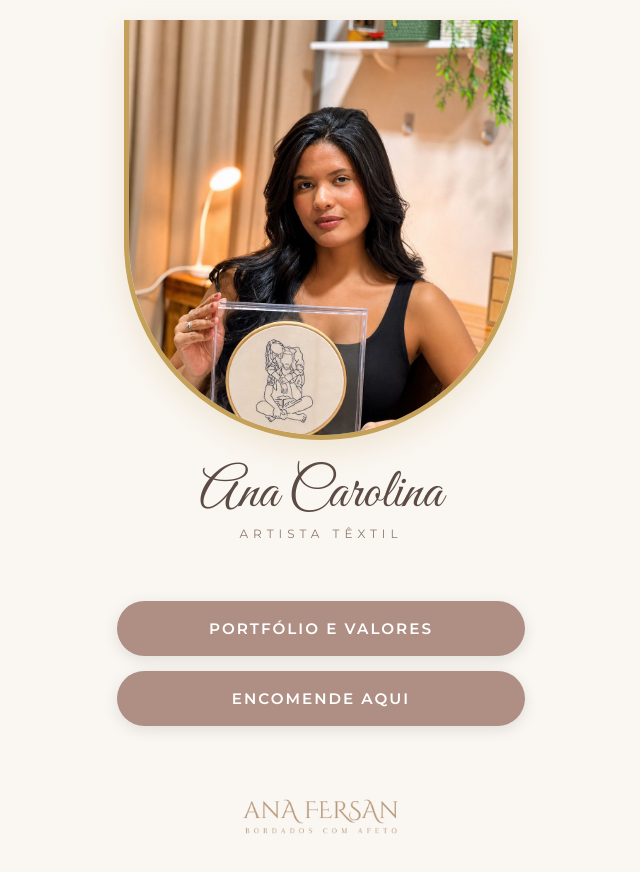
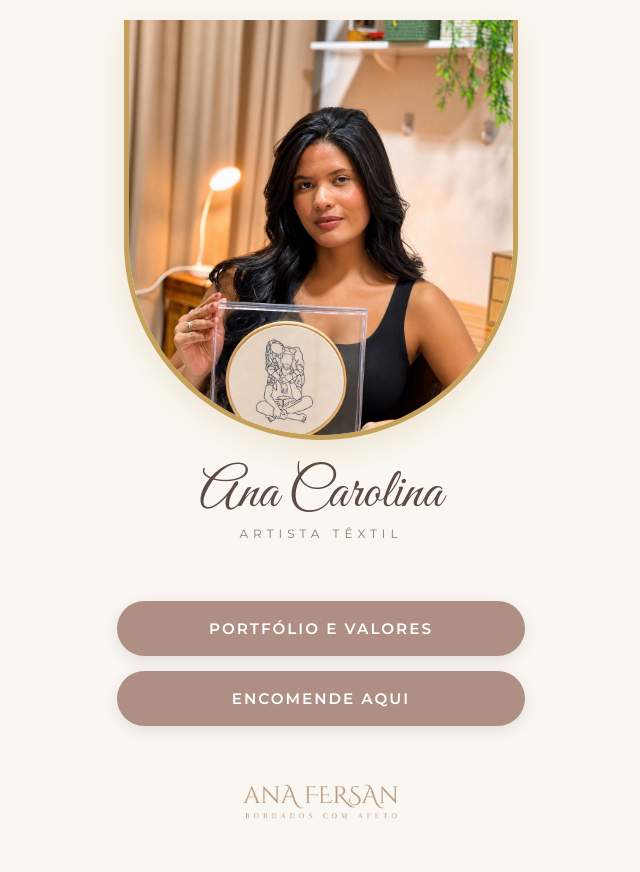
Before and after one commit to elevategerenciamento/linktree-bordado, a website built with Vite: page index.html in a window 1280 px wide. Shown: the whole page, without its empty margins (319-959 px from the left). Built offline with nearby package versions, Linux system fonts and the light colour scheme.

Commit message:
Ajuste fino: sobe mais a logo do rodape com margem negativa

```diff
--- a/style.css
+++ b/style.css
@@ -140,7 +140,7 @@ body {
     width: 100%;
     display: flex;
     justify-content: center;
-    margin: 0px 0 15px;
+    margin: -15px 0 15px;
     padding: 0 20px;
 }
 
```
